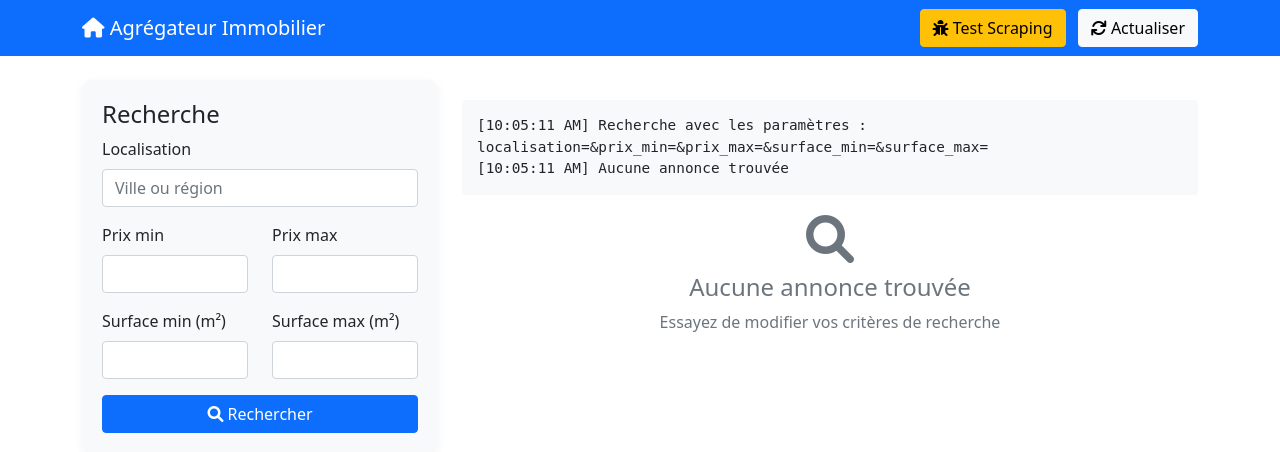
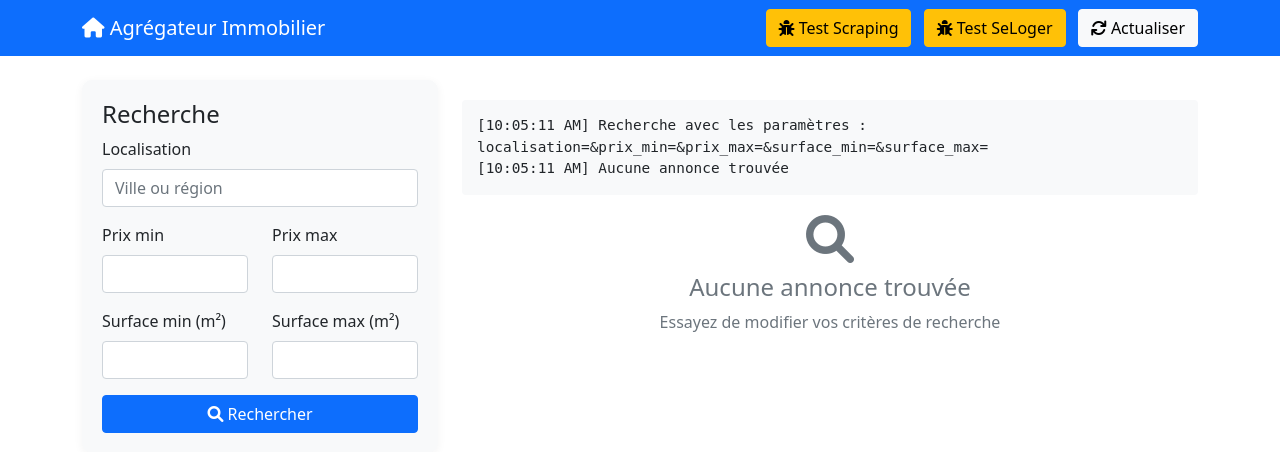
Before and after one commit to Jaokimben/immo, a Flask app: page / in a window 1280 px wide. Shown: the top 452 px of the page. Run offline with Flask 3, Linux system fonts and the light colour scheme; data that the repository does not hold is empty.

Commit message:
Scraping

```diff
--- a/app.py
+++ b/app.py
@@ -53,8 +53,9 @@ def scrap_seloger():
     try:
         villes = ['Paris', 'Lyon', 'Marseille', 'Bordeaux', 'Toulouse', 'Nantes', 'Lille']
         for ville in villes:
-            print(f"Scraping de {ville} sur SeLoger")
+            print(f"\nScraping de {ville} sur SeLoger")
             url = f'https://www.seloger.com/achat/immobilier/{ville}/'
+            print(f"URL : {url}")
             driver.get(url)
             time.sleep(random.uniform(2, 4))  # Délai aléatoire
 
@@ -64,39 +65,54 @@ def scrap_seloger():
             # Sauvegarder le HTML pour debug
             with open(f'seloger_{ville.lower()}.html', 'w', encoding='utf-8') as f:
                 f.write(driver.page_source)
+            print(f"HTML sauvegardé dans seloger_{ville.lower()}.html")
 
             soup = BeautifulSoup(driver.page_source, 'html.parser')
 
-            # Essayer différents sélecteurs
+            # Essayer différents sélecteurs pour les annonces
             annonces = soup.find_all('div', {'data-test': 'sl.card-container'})
             if not annonces:
+                print("Sélecteur data-test non trouvé, essai avec c-pa-list")
                 annonces = soup.find_all('div', class_='c-pa-list')
             if not annonces:
+                print("Sélecteur c-pa-list non trouvé, essai avec c-pa-cpt")
                 annonces = soup.find_all('div', class_='c-pa-cpt')
+            if not annonces:
+                print("Sélecteur c-pa-cpt non trouvé, essai avec c-pa")
+                annonces = soup.find_all('div', class_='c-pa')
 
             print(f"Nombre d'annonces trouvées pour {ville}: {len(annonces)}")
 
-            for annonce in annonces:
+            for i, annonce in enumerate(annonces, 1):
                 try:
+                    print(f"\nTraitement de l'annonce {i}")
+
                     # Essayer différents sélecteurs pour chaque champ
                     titre_elem = annonce.find('div', {'data-test': 'sl.card-title'}) or \
                                annonce.find('h3', class_='c-pa-title') or \
-                               annonce.find('div', class_='c-pa-title')
+                               annonce.find('div', class_='c-pa-title') or \
+                               annonce.find('h2', class_='c-pa-title')
 
                     prix_elem = annonce.find('div', {'data-test': 'sl.card-price'}) or \
                               annonce.find('div', class_='c-pa-price') or \
-                              annonce.find('span', class_='c-pa-price')
+                              annonce.find('span', class_='c-pa-price') or \
+                              annonce.find('div', class_='c-pa-criterion', string=lambda x: x and '€' in x)
 
                     surface_elem = annonce.find('div', {'data-test': 'sl.card-surface'}) or \
-                                 annonce.find('div', class_='c-pa-criterion') or \
-                                 annonce.find('span', class_='c-pa-criterion')
+                                 annonce.find('div', class_='c-pa-criterion', string=lambda x: x and 'm²' in x) or \
+                                 annonce.find('span', class_='c-pa-criterion', string=lambda x: x and 'm²' in x)
 
                     localisation_elem = annonce.find('div', {'data-test': 'sl.card-location'}) or \
                                       annonce.find('div', class_='c-pa-city') or \
-                                      annonce.find('span', class_='c-pa-city')
+                                      annonce.find('span', class_='c-pa-city') or \
+                                      annonce.find('div', class_='c-pa-location')
 
                     if not all([titre_elem, prix_elem, surface_elem, localisation_elem]):
-                        print(f"Éléments manquants pour une annonce de {ville}")
+                        print("Éléments manquants pour cette annonce")
+                        print(f"Titre: {bool(titre_elem)}")
+                        print(f"Prix: {bool(prix_elem)}")
+                        print(f"Surface: {bool(surface_elem)}")
+                        print(f"Localisation: {bool(localisation_elem)}")
                         continue
 
                     titre = titre_elem.text.strip()
@@ -104,11 +120,13 @@ def scrap_seloger():
                     surface = surface_elem.text.strip()
                     localisation = localisation_elem.text.strip()
 
-                    print(f"Annonce trouvée : {titre}")
-                    print(f"Prix : {prix}")
-                    print(f"Surface : {surface}")
-                    print(f"Localisation : {localisation}")
+                    print(f"Annonce trouvée :")
+                    print(f"- Titre : {titre}")
+                    print(f"- Prix : {prix}")
+                    print(f"- Surface : {surface}")
+                    print(f"- Localisation : {localisation}")
 
+                    # Vérifier si l'annonce existe déjà
                     if not Annonce.query.filter_by(titre=titre, source='SeLoger').first():
                         nouvelle_annonce = Annonce(
                             titre=titre,
@@ -116,10 +134,12 @@ def scrap_seloger():
                             surface=surface,
                             localisation=localisation,
                             source='SeLoger',
-                            url=annonce.find('a')['href']
+                            url=annonce.find('a')['href'] if annonce.find('a') else ''
                         )
                         db.session.add(nouvelle_annonce)
-                        print(f"Nouvelle annonce ajoutée : {titre}")
+                        print("Nouvelle annonce ajoutée à la base de données")
+                    else:
+                        print("Annonce déjà existante, ignorée")
                 except Exception as e:
                     print(f"Erreur lors du traitement d'une annonce SeLoger : {str(e)}")
                     continue
@@ -127,7 +147,8 @@ def scrap_seloger():
             time.sleep(random.uniform(1, 3))  # Délai entre les villes
 
         db.session.commit()
-        print("Fin du scraping SeLoger")
+        print("\nFin du scraping SeLoger")
+        print(f"Nombre total d'annonces dans la base : {Annonce.query.count()}")
 
     except Exception as e:
         print(f"Erreur lors du scraping SeLoger : {str(e)}")
@@ -648,6 +669,28 @@ def test_scraping():
             'message': str(e)
         })
 
+@app.route('/test_seloger')
+def test_seloger():
+    try:
+        print("Début du test de scraping SeLoger")
+        print(f"Nombre d'annonces avant test : {Annonce.query.count()}")
+
+        # Test avec SeLoger uniquement
+        scrap_seloger()
+
+        print(f"Nombre d'annonces après test : {Annonce.query.count()}")
+        return jsonify({
+            'status': 'success',
+            'message': 'Test de scraping SeLoger terminé',
+            'annonces_avant': Annonce.query.count()
+        })
+    except Exception as e:
+        print(f"Erreur lors du test de scraping SeLoger : {str(e)}")
+        return jsonify({
+            'status': 'error',
+            'message': str(e)
+        })
+
 if __name__ == '__main__':
     port = int(os.getenv('PORT', 5000))
     app.run(host='0.0.0.0', port=port)
--- a/templates/index.html
+++ b/templates/index.html
@@ -96,6 +96,9 @@
             <div class="ms-auto">
                 <button class="btn btn-warning me-2" onclick="testScraping()">
                     <i class="fas fa-bug"></i> Test Scraping
+                </button>
+                <button class="btn btn-warning me-2" onclick="testSeLoger()">
+                    <i class="fas fa-bug"></i> Test SeLoger
                 </button>
                 <button class="btn btn-light" onclick="actualiserAnnonces()">
                     <i class="fas fa-sync"></i> Actualiser
@@ -445,6 +448,37 @@
                 });
         }
 
+        function testSeLoger() {
+            const progressDiv = document.getElementById('progress');
+            progressDiv.style.display = 'block';
+            updateProgress(0);
+            hideError();
+            addDebugLog('Début du test de scraping SeLoger');
+
+            fetch('/test_seloger')
+                .then(response => response.json())
+                .then(data => {
+                    if (data.status === 'success') {
+                        updateProgress(100);
+                        addDebugLog(`Test de scraping SeLoger terminé. ${data.message}`);
+                        addDebugLog(`Nombre d'annonces : ${data.annonces_avant}`);
+                        rechercherAnnonces();
+                    } else {
+                        showError(data.message || 'Erreur lors du test de scraping SeLoger');
+                        addDebugLog(`Erreur test scraping SeLoger : ${data.message}`);
+                    }
+                })
+                .catch(error => {
+                    showError('Erreur lors du test de scraping SeLoger');
+                    addDebugLog(`Erreur test scraping SeLoger : ${error}`);
+                })
+                .finally(() => {
+                    setTimeout(() => {
+                        progressDiv.style.display = 'none';
+                    }, 1000);
+                });
+        }
+
         document.getElementById('searchForm').addEventListener('submit', function(e) {
             e.preventDefault();
             rechercherAnnonces();
```
